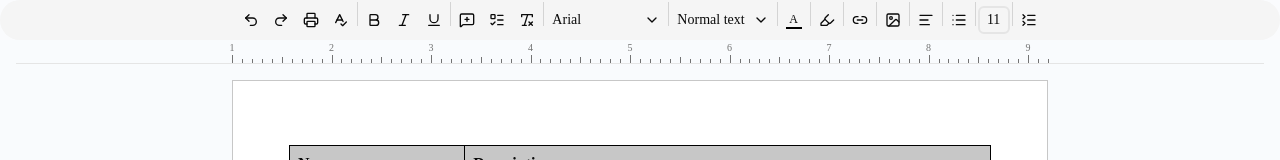
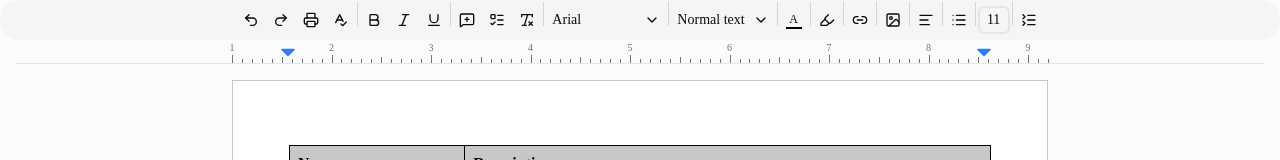
Before and after one commit to iabhinav15/mydoc, a Next.js app: page /documents/1 in a window 1280 px wide. Shown: the top 160 px of the page. Built offline with nearby package versions, Linux system fonts and the light colour scheme.

Commit message:
added margin ruler component

```diff
--- a/app/documents/[documentId]/ruler.tsx
+++ b/app/documents/[documentId]/ruler.tsx
@@ -1,17 +1,95 @@
+import { useRef, useState } from "react";
+import { FaCaretDown } from "react-icons/fa";
+
 const markers = Array.from({ length: 83 }, (_, i) => i);
+const PAGE_WIDTH = 816;
+const MINIMUM_SPACE = 100;
 
 export const Ruler = () => {
-  console.log("markers", markers);
+  const [leftMargin, setLeftMargin] = useState(56);
+  const [rightMargin, setRightMargin] = useState(56);
+
+  const [isDraggingLeft, setIsDraggingLeft] = useState(false);
+  const [isDraggingRight, setIsDraggingRight] = useState(false);
+
+  const rulerRef = useRef<HTMLDivElement>(null);
+
+  const handleLeftMouseDown = () => {
+    setIsDraggingLeft(true);
+  };
+
+  const handleRightMouseDown = () => {
+    setIsDraggingRight(true);
+  };
+
+  const handleMouseMove = (e: React.MouseEvent) => {
+    if ((isDraggingLeft || isDraggingRight) && rulerRef.current) {
+      const container = rulerRef.current.querySelector("#ruler-container");
+      if (container) {
+        const containerRect = container.getBoundingClientRect();
+        const relativeX = e.clientX - containerRect.left;
+        const rawPosition = Math.max(0, Math.min(PAGE_WIDTH, relativeX));
+
+        if (isDraggingLeft) {
+          const maxLeftPosition = PAGE_WIDTH - rightMargin - MINIMUM_SPACE;
+          const newLeftPosition = Math.min(rawPosition, maxLeftPosition);
+          setLeftMargin(newLeftPosition);
+        } else if (isDraggingRight) {
+          const maxRightPosition = PAGE_WIDTH - (leftMargin + MINIMUM_SPACE);
+          const newRightPosition = Math.max(PAGE_WIDTH - rawPosition, 0);
+          const constrainedRightPosition = Math.min(
+            maxRightPosition,
+            newRightPosition,
+          );
+          setRightMargin(constrainedRightPosition);
+        }
+      }
+    }
+  };
+
+  const handleMouseUp = () => {
+    setIsDraggingLeft(false);
+    setIsDraggingRight(false);
+  };
+
+  const handleLeftDoubleClick = () => {
+    setLeftMargin(56);
+  };
+
+  const handleRightDoubleClick = () => {
+    setRightMargin(56);
+  };
+
   return (
-    <div className="h-6 border-b flex items-end relative select-none print:hidden">
+    <div
+      ref={rulerRef}
+      onMouseMove={handleMouseMove}
+      onMouseUp={handleMouseUp}
+      onMouseLeave={handleMouseUp}
+      className="h-6 border-b flex items-end relative select-none print:hidden"
+    >
       <div
         className="max-w-204 mx-auto w-full h-full relative"
         id="ruler-container"
       >
+        <Marker
+          position={leftMargin}
+          isLeft={true}
+          isDragging={isDraggingLeft}
+          onMouseDown={handleLeftMouseDown}
+          onDoubleClick={handleLeftDoubleClick}
+        />
+        <Marker
+          position={rightMargin}
+          isLeft={false}
+          isDragging={isDraggingRight}
+          onMouseDown={handleRightMouseDown}
+          onDoubleClick={handleRightDoubleClick}
+        />
         <div className="absolute inset-x-0 bottom-0 h-full">
           <div className="relative h-full w-204">
             {markers.map((marker) => {
-              const position = (marker * 816) / 82; //The width of the sheet is 816px == w-204
+              const position = (marker * PAGE_WIDTH) / 82; //The width of the sheet is PAGE_WIDTHpx == w-204
               return (
                 <div
                   key={marker}
@@ -45,3 +123,42 @@ export const Ruler = () => {
     </div>
   );
 };
+
+interface MarkerPorps {
+  position: number;
+  isLeft: boolean;
+  isDragging: boolean;
+  onMouseDown: () => void;
+  onDoubleClick: () => void;
+}
+
+const Marker = ({
+  position,
+  isLeft,
+  isDragging,
+  onMouseDown,
+  onDoubleClick,
+}: MarkerPorps) => {
+  return (
+    <div
+      className="absolute top-0 w-4 h-full cursor-ew-resize z-5 group -ml-2"
+      style={{
+        [isLeft ? "left" : "right"]: `${position}px`,
+      }}
+      onMouseDown={onMouseDown}
+      onDoubleClick={onDoubleClick}
+    >
+      <FaCaretDown className="absolute left-1/2 top-0 h-full fill-blue-500 transform -translate-x-1/2" />
+      <div
+        className="absolute left-1/2 top-4 transform -translate-x-1/2 "
+        style={{
+          height: "100vh",
+          width: "1px",
+          transform: "scaleX(0.5)",
+          backgroundColor: "#3b72f6",
+          display: isDragging ? "block" : "none",
+        }}
+      />
+    </div>
+  );
+};
--- a/package.json
+++ b/package.json
@@ -37,6 +37,7 @@
     "react-color": "^2.19.3",
     "react-day-picker": "^9.14.0",
     "react-dom": "19.2.4",
+    "react-icons": "^5.6.0",
     "react-resizable-panels": "^4.9.0",
     "recharts": "^3.8.0",
     "shadcn": "^4.1.2",
```
Also changed, not shown: 1 other file (tests, documents, lock files or other folders).
